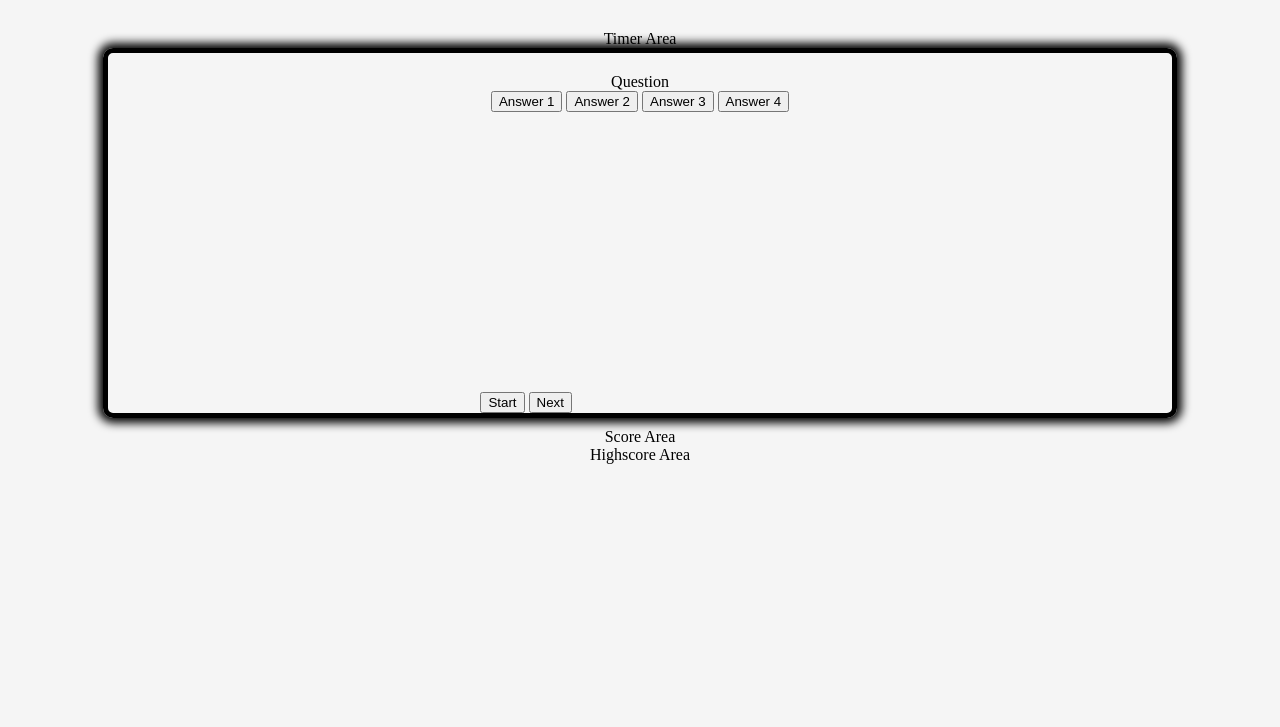
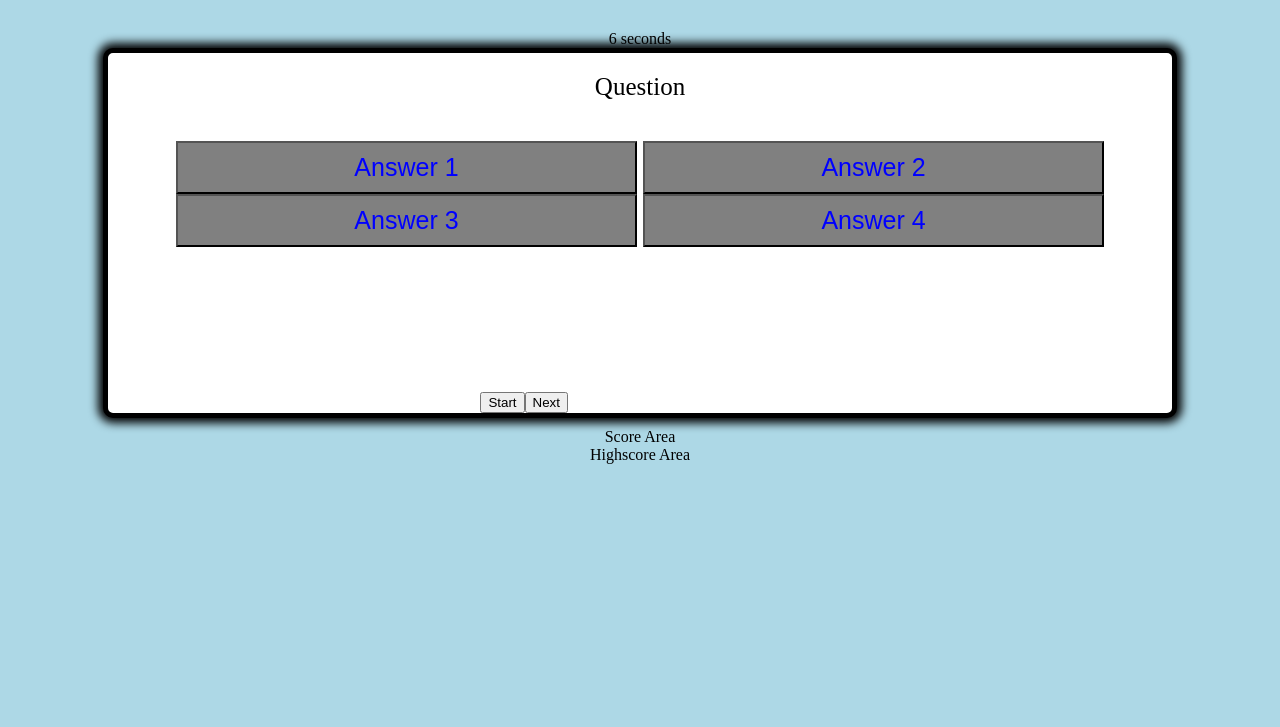
Before and after one commit to BrendanGCollins/Portfolio-Project-2---Javascript-Essentials, a plain HTML site: page index.html in a window 1280 px wide. Shown: the part 73-800 px from the top of the page. Drawn offline with Linux system fonts and the light colour scheme.

Commit message:
Space questions evenly and create padding between question and answers

```diff
--- a/assets/css/style.css
+++ b/assets/css/style.css
@@ -1,5 +1,5 @@
 body {
-    background: whitesmoke;
+    background: lightblue;
     padding: 0;
     margin: 0;
     display: flex;
@@ -21,14 +21,16 @@ body {
 }
 
 .timer{
-    padding: 200px;
+
 }
 
 .game-area {
     position: relative;
+    background: white;
     border: 5px solid #000;
     padding: 20px;
     text-align: center;
+    font-size: 25px;
     height: 50%;
     width: 80%;
     margin-bottom: 10px;
@@ -37,8 +39,22 @@ body {
 
 }
 
+#question-area {
+    margin-bottom: 40px;
+}
+
+.button {
+    background: grey;
+    color: blue;
+    padding: 10px 20px;
+    font-size: 25px;
+    width: 45%;
+}
+
 .controls-area {
     position: absolute;
+    display: flex;
+    justify-content: space-between;
     bottom: 0;
     left: 35%;
 }
--- a/assets/js/script.js
+++ b/assets/js/script.js
@@ -15,21 +15,105 @@ function updateTimer() {
 
 const timerInterval = setInterval(updateTimer, 1000);
 
-const questions [
+const questions = [
     {
         question: "What is Javascript?",
-        answers: ["A programming language", "A database management system", "A markup language", "An operating system"]
-        correctAnswer: 0;
-    }
+        answers: ["A programming language", "A database management system", "A markup language", "An operating system"],
+        correctAnswer: 0
+    },
     {
         question: "What is the purpose of the 'typeof' operator in JavaScript?",
-        answers: ["To create a new variable", "To concatenate strings", "To check the data type of a variable", "To define a function"]
-        correctAnswer: 2;
-    }
+        answers: ["To create a new variable", "To concatenate strings", "To check the data type of a variable", "To define a function"],
+        correctAnswer: 2
+    },
     {
         question: "How do you declare a variable in JavaScript?",
-        answers: ["var", "variable", "let", "v"]
-        correctAnswer: 0;
+        answers: ["var", "variable", "let", "v"],
+        correctAnswer: 0
+    },
+    {
+        question: "What does the '===' operator in JavaScript do?",
+        answers: ["Assigns a value to a variable", "Checks if a variable is defined", "Performs bitwise XOR operation", "Compares values for equality without type coercion"],
+        correctAnswer: 3
+    },
+    {
+        question: "Which keyword is used to define a function in JavaScript?",
+        answers: ["def", "func", "function", "define"],
+        correctAnswer: 2
+    },
+    {
+        question: "How do you comment a single-line in JavaScript?",
+        answers: ["/* */", "//", "#", "---"],
+        correctAnswer: 1
+    },
+    {
+        question: " What does the 'this' keyword refer to in JavaScript?",
+        answers: ["The current function", "The global object", "The parent object", "The variable being passed to a function"],
+        correctAnswer: 1
+    },
+    {
+        question: "How do you check if a variable is an array in JavaScript?",
+        answers: [" isObject()", "typeofArray()", "arrayCheck()", "isArray()"],
+        correctAnswer: 3
+    },
+    {
+        question: "Which keyword is used to prevent a variable from being modified?",
+        answers: ["freeze", "lock", "const", "protect"],
+        correctAnswer: 2
+    },
+    {
+        question: "What does the acronym 'JSON' stand for in JavaScript?",
+        answers: ["JavaScript Object Notation", "Java Syntax Object Notation", "Just Simple Object Naming", "JavaScript Oriented Notation"],
+        correctAnswer: 0
+    },
+    {
+        question: "What does the 'isNaN' function do?",
+        answers: ["Checks if a value is a number", "Checks if a value is not a number", "Converts a string to a number", "Rounds a number to the nearest integer"],
+        correctAnswer: 1
+    },
+    {
+        question: "How do you convert a string to a number in JavaScript?",
+        answers: ["parseInt()", "toNumber()", "Number()", "stringToNumber()"],
+        correctAnswer: 2
+    },
+    {
+        question: "What does the 'addEventListener' method do in JavaScript?",
+        answers: ["Removes an event listener from a DOM element", "Appends a new child element to a parent element", "Adds an event listener to a DOM element", "Adds a new event to the event queue"],
+        correctAnswer: 3
+    },
+    {
+        question: "How do you reverse the order of elements in an array?",
+        answers: ["flip()", "invert()", "reverse()", "backward()"],
+        correctAnswer: 2
+    },
+    {
+        question: "What is the purpose of the 'concat' method in JavaScript?",
+        answers: ["Creates a new array with the results of calling a function for every array element", "Combines two arrays into one", "Adds elements to the end of an array", "Removes elements from an array"],
+        correctAnswer: 1
+    },
+    {
+        question: "What is the purpose of the 'slice' method in JavaScript?",
+        answers: ["Returns a section of a string", "Removes elements from an array and returns the removed elements", "Adds elements to the end of an array", "Reverses the elements of an array"],
+        correctAnswer: 0
+    },
+    {
+        question: "What does the 'toLowerCase' method do in JavaScript?",
+        answers: ["Splits a string into an array of substrings", "Removes leading and trailing whitespaces from a string", "Converts a string to uppercase", "Converts a string to lowercase"],
+        correctAnswer: 3
+    },
+    {
+        question: "How do you convert a number to a string in JavaScript?",
+        answers: ["toText()", "toString()", "stringify()", "numberToString()"],
+        correctAnswer: 1
+    },
+    {
+        question: "What is the purpose of the 'includes' method in JavaScript?",
+        answers: ["Checks if an array includes a certain element", "Checks if a value is not a number", "Checks if a value is a number", "Checks if a string includes a certain substring"],
+        correctAnswer: 0
+    },
+    {
+        question: "What is the purpose of the 'find' method in JavaScript?",
+        answers: ["Iterates over the elements of an array and applies a function to each element", "Creates a new array with all elements that pass a test", "Reduces the array to a single value", "Returns the first element in an array that satisfies a provided testing function"],
+        correctAnswer: 3
     }
-
 ]
```
